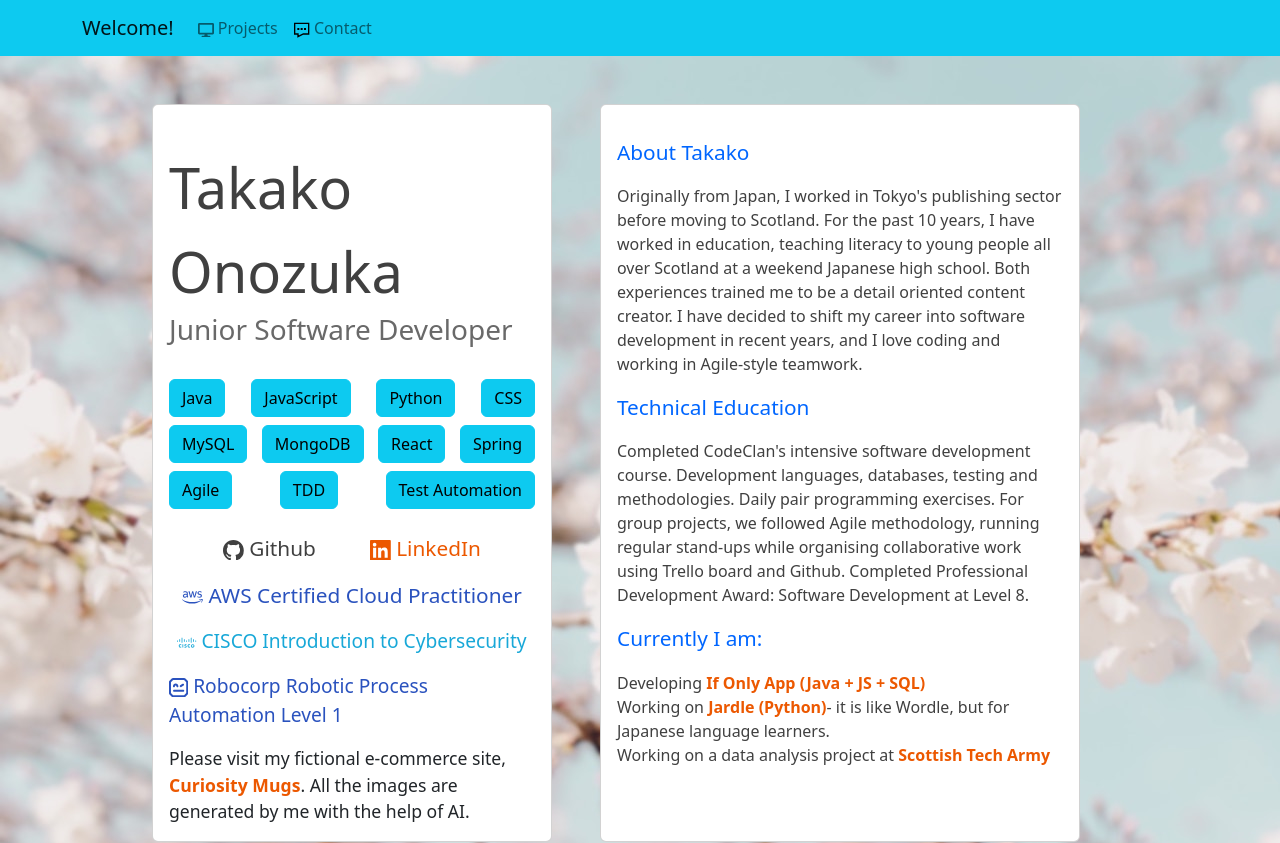
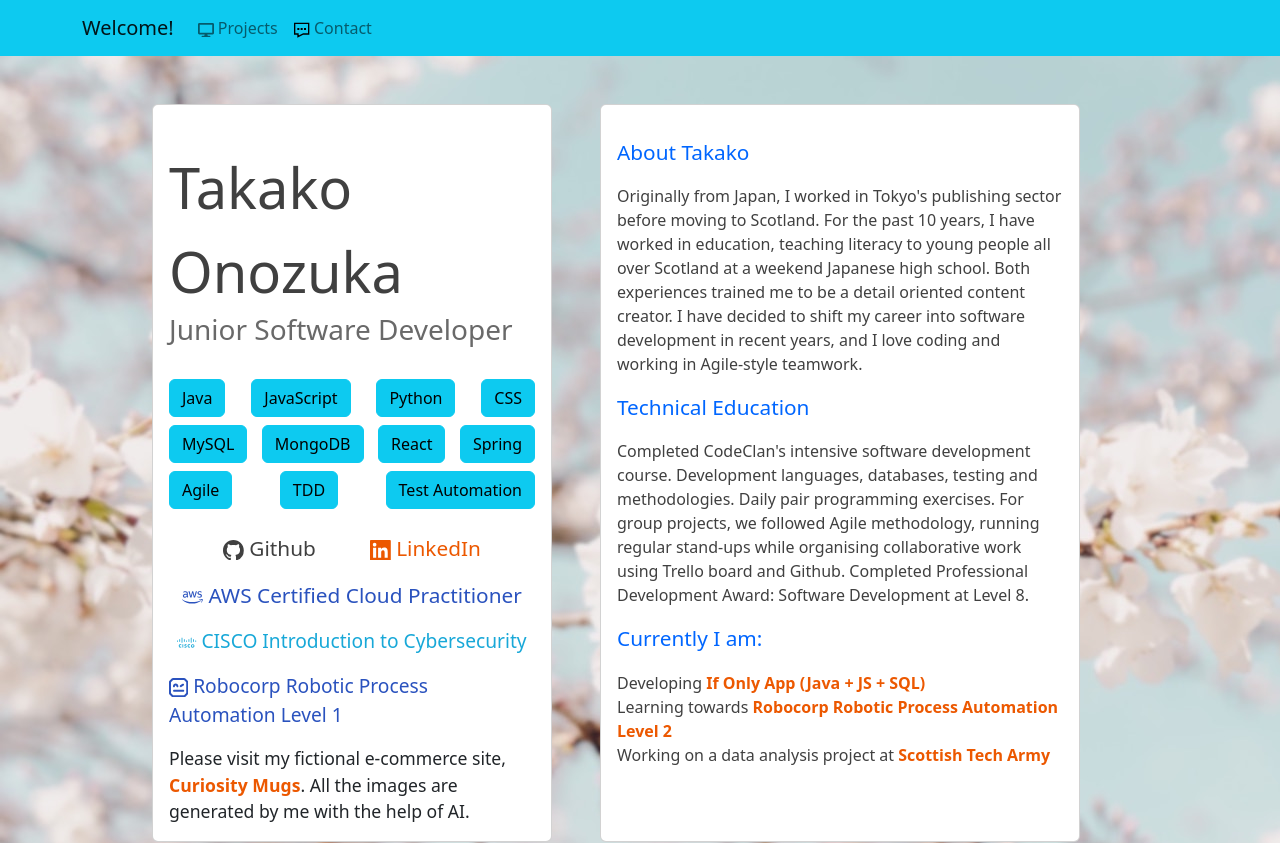
Before and after one commit to taksgarby/portfolio, a React (Create React App) app: page / in a window 1280 px wide. Shown: the top 843 px of the page. Built offline with nearby package versions, Linux system fonts and the light colour scheme.

Commit message:
added rpa level 2 repo

```diff
--- a/src/components/AboutMe.js
+++ b/src/components/AboutMe.js
@@ -95,8 +95,8 @@
             </p>
             <p class="aboutme-texts">
             Developing <a href="#ifonly"><strong>If Only App (Java + JS + SQL)</strong></a><br/>
-            Working on <a href="https://github.com/taksgarby/Jardle" target="_blank"><strong>Jardle (Python)</strong></a>
-             - it is like Wordle, but for Japanese language learners.<br></br>
+            Learning towards  <a href="https://github.com/taksgarby/RobotFramework_Level2" target="_blank"><strong>Robocorp Robotic Process Automation Level 2</strong></a>
+            <br></br>
             Working on a data analysis project at  <a href="https://www.scottishtecharmy.org/" target="_blank">
               <strong>Scottish Tech Army</strong></a><br/>
             </p>
```
